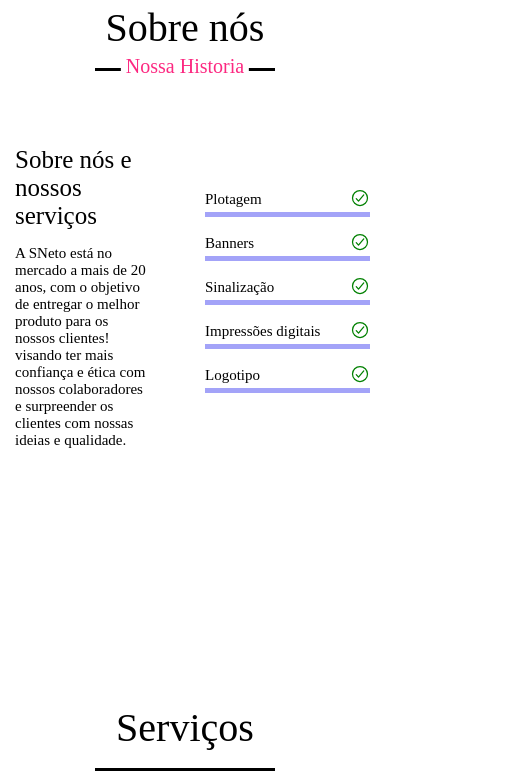
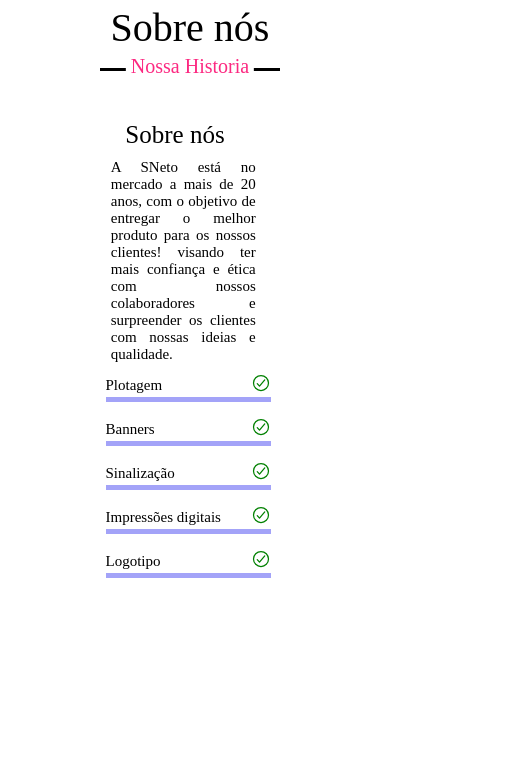
Before and after one commit to acpinheirox/sneto-portifolio, a plain HTML site: page index.html in a window 390 px wide. Shown: the part 930-1710 px from the top of the page, 516 px wide, since content can reach past the window. Drawn offline with nearby package versions, Linux system fonts and the light colour scheme; a web font is replaced by a local one.

Commit message:
responsivo celular

```diff
--- a/index.html
+++ b/index.html
@@ -44,7 +44,7 @@
             <h2 class="title">Sobre nós</h2>
             <div class="sobre-content">
                 <div class="column left">
-                    <div class="text">Sobre nós e nossos serviços</div>
+                    <div class="text">Sobre nós</div>
                     <p class="text-4">A SNeto está no mercado a mais de 20 anos, com o objetivo de entregar o melhor produto para os nossos clientes! visando ter mais confiança e ética com nossos colaboradores e surpreender os clientes com nossas ideias e qualidade. </p>
                 </div>
                 <div class="column right">
--- a/style.css
+++ b/style.css
@@ -453,43 +453,53 @@ section .title::after{
     }
     .sobre .sobre-content{
         width: 100%;
-        margin: 50px;
+        margin-top: -10px;
         font-size: 15px;
-
+        display: inline-block;
+        left: 45%;
+        position: relative;
     }
     .sobre .sobre-content .text-4{
-        margin: 15px;
+        margin: 10px;
         font-size: 15px;
+        text-align: justify;
+        position: relative;
+        left: -15%;
     }
     .sobre .sobre-content .text{
-        margin: 15px;
+        margin: 0px;
         font-size: 10px;
+        text-align: center;
+        position: relative;
+        left: -20%;
     }
     .sobre .title{
-        margin-left: 80px;
+        margin-left: 90px;
         margin-top: -10px;
     }
     .sobre .sobre-content .column{
-        width: -50px;
+        width: -40px;
     }
     .sobre .sobre-content .right .bars{
         left: -20px;
         position: relative;
+        display: block;
+        text-align: center;
     }
     .about .about-content .column{
         display: inline;
         position: relative;
-        width: 600px;
-        left: -65%;
+        width: 700px;
+        left: -70%;
         top: -10px;
 
     }
     .about .title{
-        margin-left: 80px;
+        margin-left: 90px;
         margin-top: -10px;
     }
     .contato .title{
-        margin-left: 80px;
+        margin-left: 90px;
         margin-top: -10px;
     }
     .contato .colorful-form{
```
